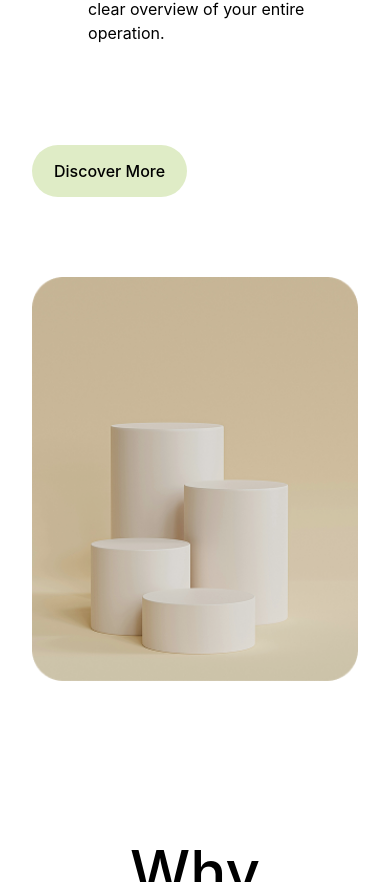
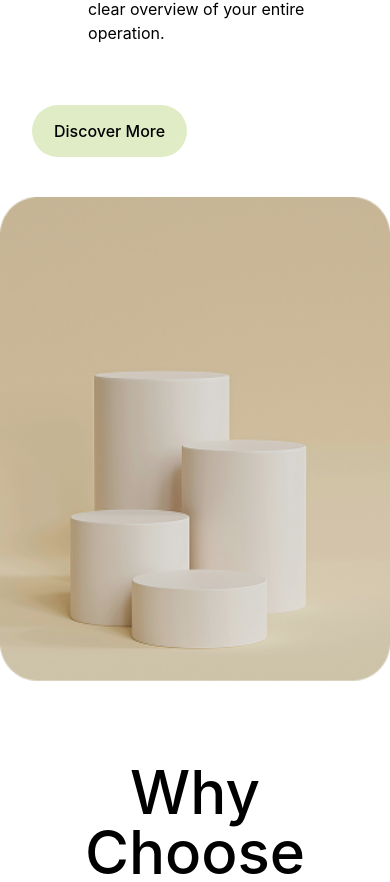
Before and after one commit to pauloh-neo/react-modern-product-app, a React (Vite) app: page / in a window 390 px wide. Shown: the part 3974-4856 px from the top of the page. Built offline with nearby package versions, Linux system fonts and the light colour scheme.

Commit message:
Add Footer desktop responsive design

```diff
--- a/src/components/Footer.tsx
+++ b/src/components/Footer.tsx
@@ -8,7 +8,7 @@ export function Footer(){
             <section className='flex flex-col gap-10 p-4'>
                 <h3 className='text-5xl text-center'>Connect with us</h3>
                 <p className='text-[#6F6F6F] text-center'>Schedule a quick call to learn how Area can turn your regional data into a powerful advantage.</p>
-                <button className='text-white px-5 py-3.5 bg-[#485C11] rounded-4xl w-full'>
+                <button className='text-white px-5 py-3.5 bg-[#485C11] rounded-4xl w-full lg:w-150 m-auto'>
                     Learn More
                 </button>
             </section>
--- a/src/components/MapSuccessSlider.tsx
+++ b/src/components/MapSuccessSlider.tsx
@@ -44,7 +44,7 @@ export function MapSuccessSlider() {
       },
       "(min-width: 1024px)": {
         slides: {
-          perView: 4,
+          perView: 3,
           spacing: 20,
         },
       },
--- a/src/sections/BigPicture.tsx
+++ b/src/sections/BigPicture.tsx
@@ -1,4 +1,5 @@
-import discoverImg from '../assets/discoverImg.png'
+import mobile from '../assets/discoverImg.png'
+import tablet from '../assets/discoverImgTablet.png'
 import { Button } from '../components/Button'
 
 const DataFeatures = [
@@ -25,6 +26,7 @@ export function BigPicture(){
     return(
         <>
             {/* <span className="flex border border-[#6F6F6F]"></span> */}
+            <section className='lg:grid lg:grid-cols-2 lg:pb-30'>
                 <section className="px-8 pt-15 pb-10 border-t border-[#E9E9E9]">
                     <div className="flex flex-col gap-10">
                         <h3 className="text-black text-6xl">See the Big picture</h3>
@@ -38,12 +40,30 @@ export function BigPicture(){
                             </li>
                         ))}
                     </ul>
-            </section>
-            <section className='flex flex-col gap-20 px-8 mb-20'>
                     <Button>
                         Discover More
                     </Button>
-                <img src={discoverImg} alt="" />
+                </section>
+                <section className=''>
+                     <img
+                    src={mobile}
+                    alt="Hero"
+                    className="block md:hidden w-full h-auto object-cover"
+                />
+
+            {/* Tablet (768px - 1023px) */}
+                <img
+                    src={tablet}
+                    alt="Hero"
+                    className="hidden md:block lg:hidden w-full h-auto object-cover"
+                />
+
+                <img
+                    src={tablet}
+                    alt="Hero"
+                    className="hidden md:hidden lg:block  w-full h-auto object-cover"
+                />
+                </section>
             </section>
         </>
     )
```
Also changed, not shown: src/assets/discoverImgTablet.png (added). Lines whose indentation alone changed are shown as unchanged.
